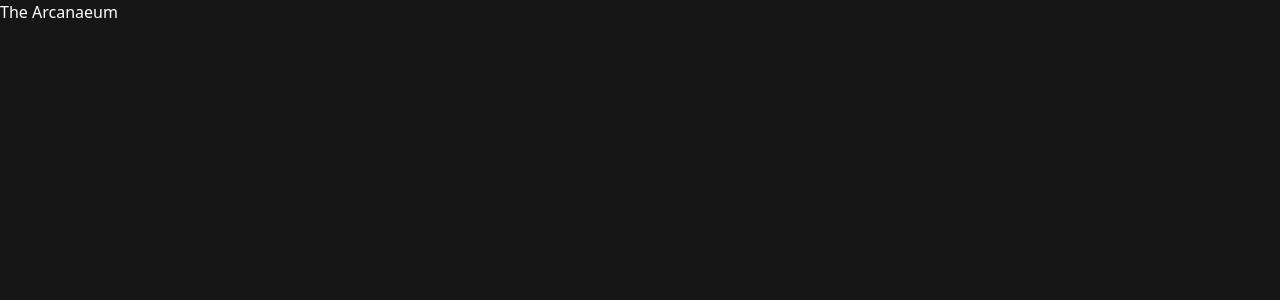
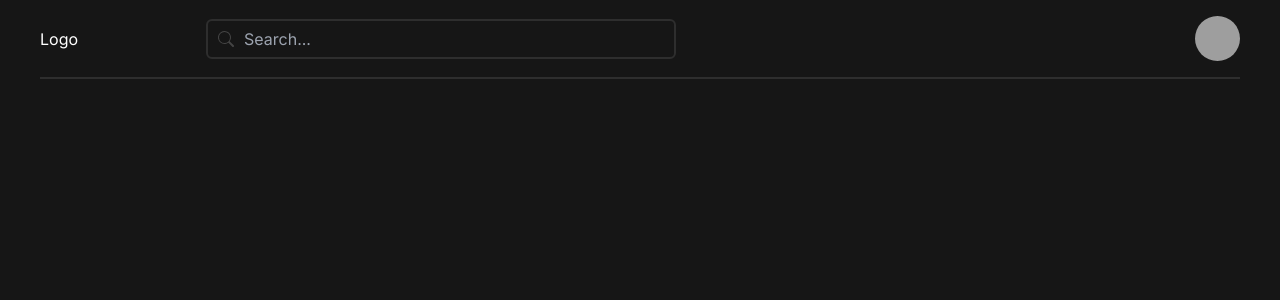
Before and after one commit to Jack-LP/Arcanaeum, a React (Vite) app: page / in a window 1280 px wide. Shown: the top 300 px of the page. Built offline with nearby package versions, Linux system fonts and the light colour scheme; grey boxes are pictures that could not be loaded.

Commit message:
Added Navbar

```diff
--- a/package.json
+++ b/package.json
@@ -11,6 +11,7 @@
   },
   "dependencies": {
     "react": "^18.2.0",
+    "react-bootstrap-icons": "^1.10.3",
     "react-dom": "^18.2.0"
   },
   "devDependencies": {
--- a/src/App.tsx
+++ b/src/App.tsx
@@ -1,7 +1,9 @@
+import Navbar from './components/Navbar';
+
 function App() {
   return (
     <div className='bg-charcoal w-screen h-screen text-white font-inter'>
-      The Arcanaeum
+      <Navbar />
     </div>
   );
 }
--- /dev/null
+++ b/src/components/Navbar.tsx
@@ -0,0 +1,16 @@
+import Searchbar from './Searchbar';
+
+const Navbar = () => {
+  return (
+    <div className='flex items-center py-4 gap-32 mx-10 border-b-2 border-white/10'>
+      <h1>Logo</h1>
+      <Searchbar />
+      <img
+        className='rounded-full ml-auto'
+        src='https://picsum.photos/45/45'
+        alt='User avatar'
+      />
+    </div>
+  );
+};
+export default Navbar;
--- /dev/null
+++ b/src/components/Searchbar.tsx
@@ -0,0 +1,15 @@
+import { Search } from 'react-bootstrap-icons';
+
+const Searchbar = () => {
+  return (
+    <div className='relative'>
+      <Search className='absolute top-3 left-3 text-white/20' />
+      <input
+        className='bg-transparent border-2 outline-none border-white/10 rounded-md pl-9 h-10 w-[470px]'
+        type='text'
+        placeholder='Search...'
+      />
+    </div>
+  );
+};
+export default Searchbar;
--- a/tailwind.config.js
+++ b/tailwind.config.js
@@ -7,7 +7,7 @@ export default {
         charcoal: '#161616',
       },
       fontFamily: {
-        iinter: 'Inter',
+        inter: 'Inter',
       },
     },
   },
```
Also changed, not shown: 1 other file (tests, documents, lock files or other folders).
